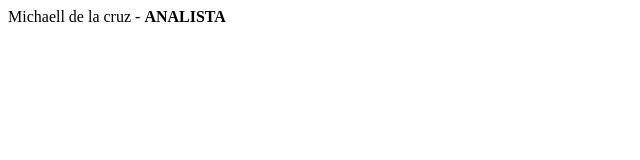
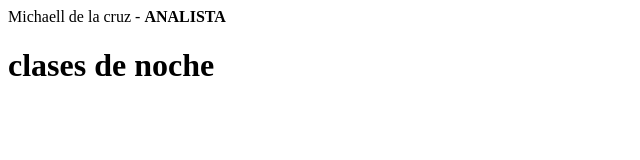
Before and after one commit to ikamichaell/bootcamp-frontend-g14, a plain HTML site: page index.html in a window 1280 px wide. Shown: the whole page, without its empty margins (0-640 px from the left). Drawn offline with Linux system fonts and the light colour scheme.

Commit message:
miprimerapage_cargo_descripcion

```diff
--- a/index.html
+++ b/index.html
@@ -8,5 +8,6 @@
 </head>
 <body>
    Michaell de la cruz  - <B> ANALISTA </B>
+   <h1>clases de noche</h1>
 </body>
 </html>
```
